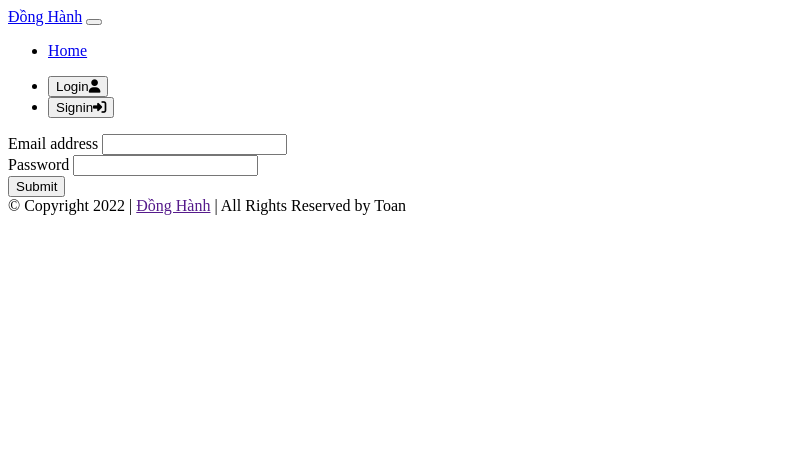
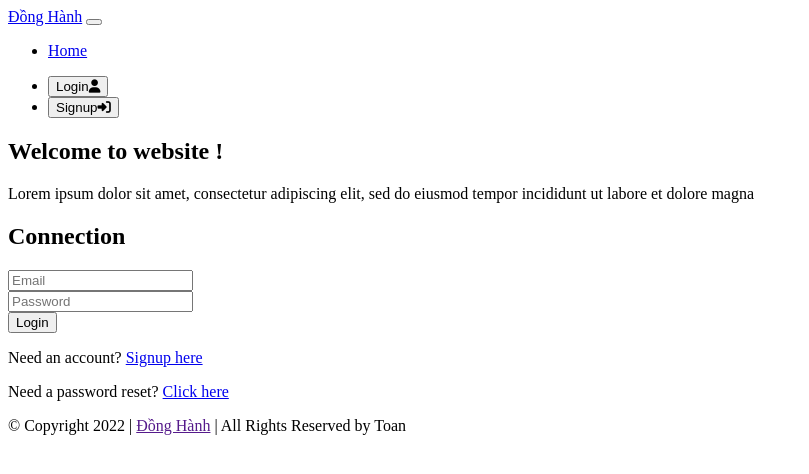
Before and after one commit to Sasorishi/Dong-Hanh, a Symfony app: template templates/login.html.twig in a window 1280 px wide. Shown: the top 474 px of the page, without its empty margins (0-809 px from the left). Run offline with Twig, Linux system fonts and the light colour scheme; the template is opened without the code that fills it, so the values that code supplies are empty; some libraries are stand-ins or nearby versions.

Commit message:
Improve visual login and signup pages

```diff
--- a/templates/login.html.twig
+++ b/templates/login.html.twig
@@ -6,17 +6,41 @@
 {% endif %}
 
 <form method="POST" action="{{ path('app_login') }}">
-    <section class="container">
-        <div class="mb-3">
-            <label for="InputEmail" class="form-label">Email address</label>
-            <input type="email" name="_username" class="form-control" id="InputEmail">
+    <section class="container login">
+        <div class="row">
+            <div class="col-sm-6 col-md-7 login-section">
+                <div class="intro-content-wrapper">
+                    <h1 class="intro-title">Welcome to website !</h1>
+                    <p class="intro-text">Lorem ipsum dolor sit amet, consectetur adipiscing elit, sed do eiusmod
+                        tempor
+                        incididunt ut labore et dolore magna</p>
+                </div>
+            </div>
+            <div class="col-sm-6 col-md-5 form-section">
+                <div class="login-wrapper">
+                    <h2 class="login-title">Connection</h2>
+                    <div class="form-group mb-3">
+                        <label for="email" class="sr-only">Email</label>
+                        <input type="email" name="_username" class="form-control" id="InputEmail" placeholder="Email">
+                    </div>
+                    <div class="form-group">
+                        <label for="password" class="sr-only">Password</label>
+                        <input type="password" name="_password" class="form-control" id="InputPassword"
+                            placeholder="Password">
+                    </div>
+                    <div class="row">
+                        <div class="d-md-flex align-items-center justify-content-md-center">
+                            <input type="hidden" name="_csrf_token" value="{{ csrf_token('authenticate') }}">
+                            <button type="submit" name="register" class="btn btn-primary btn-lg">Login</button>
+                        </div>
+                    </div>
+                    <p class="login-wrapper-footer-text">Need an account? <a href="#!" class="text-reset">Signup
+                            here</a></p>
+                    <p class="login-wrapper-footer-text">Need a password reset? <a href="#!" class="text-reset">Click
+                            here</a></p>
+                </div>
+            </div>
         </div>
-        <div class="mb-3">
-            <label for="InputPassword" class="form-label">Password</label>
-            <input type="password" name="_password" class="form-control" id="InputPassword">
-        </div>
-        <input type="hidden" name="_csrf_token" value="{{ csrf_token('authenticate') }}">
-        <button type="submit" value="signin" class="btn btn-primary">Submit</button>
     </section>
 </form>
 
--- a/templates/navbar.html.twig
+++ b/templates/navbar.html.twig
@@ -44,7 +44,7 @@
                 <a class="nav-link" href="{{ url('app_login') }}"><button type="button" class="btn btn-dark-blue">Login<i class="fa-solid fa-user ms-2"></i></button></a>
             </li>
             <li class="nav-item">
-                <a class="nav-link" href="{{ url('app_signin') }}"><button type="button" class="btn btn-dark-blue">Signin<i class="fa-solid fa-right-to-bracket ms-2"></i></button></a>
+                <a class="nav-link" href="{{ url('app_signin') }}"><button type="button" class="btn btn-dark-blue">Signup<i class="fa-solid fa-right-to-bracket ms-2"></i></button></a>
             </li>
             {% endif %}
         </ul>
```
Also changed, not shown: assets/styles/app.scss (+103 -15 lines), templates/signin.html.twig (+33 -11 lines).
